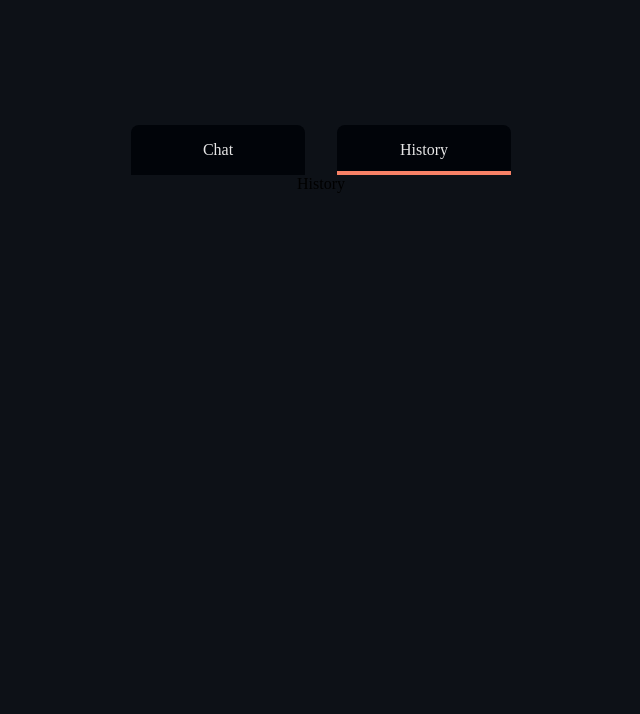
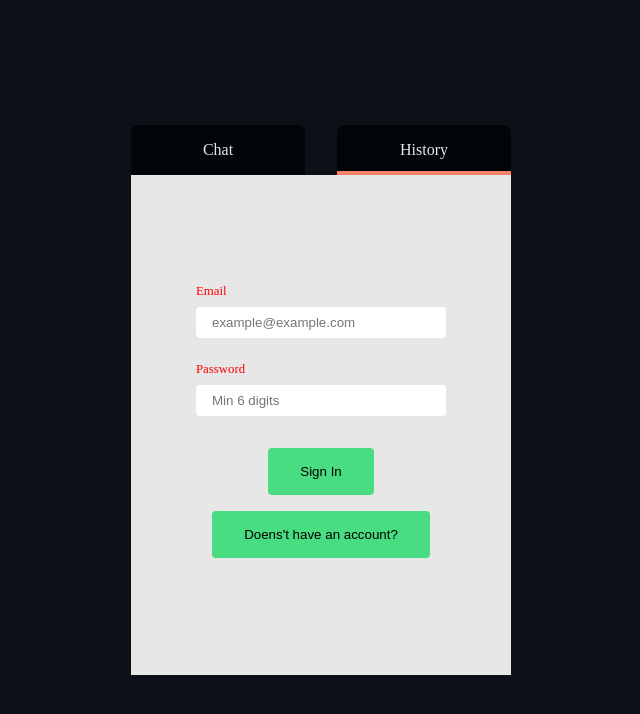
Before and after one commit to gabrielh-silvestre/ll-chatbot-front, a React (Vite) app: page / in a window 1280 px wide. Both pictures are taken after a click on the element "History". Shown: the top 714 px of the page, without its empty margins (319-959 px from the left). Built offline with nearby package versions, Linux system fonts and the light colour scheme.

Commit message:
feat: create form for user authentication
- need authenticate before access conversage History

```diff
--- a/src/App.module.css
+++ b/src/App.module.css
@@ -59,4 +59,5 @@
 
 .tab_content {
   min-height: 500px;
+  min-width: 380px;
 }
--- a/src/App.tsx
+++ b/src/App.tsx
@@ -1,6 +1,7 @@
 import { useState } from 'react';
 import styles from './App.module.css';
 import { LadingPage } from './pages/Landing';
+import { HistoryPage } from './pages/History';
 
 function App() {
   const [page, setPage] = useState(1);
@@ -23,7 +24,7 @@ function App() {
 
       <div className={styles.tab_content}>
         {page === 1 ? <LadingPage /> : null}
-        {page === 2 ? <div>History</div> : null}
+        {page === 2 ? <HistoryPage /> : null}
       </div>
     </div>
   );
--- /dev/null
+++ b/src/components/AccessForm/index.module.css
@@ -0,0 +1,42 @@
+.form_container {
+  display: flex;
+  flex-direction: column;
+  align-items: center;
+  justify-content: center;
+
+  width: 100%;
+  height: 100%;
+}
+
+.form_label {
+  display: flex;
+  flex-direction: column;
+  justify-content: space-between;
+
+  min-width: 250px;
+
+  margin-bottom: 1rem;
+}
+
+.form_label input,
+.submit_button {
+  margin: 0.5rem 0;
+
+  border: none;
+  outline: none;
+
+  padding: 0.5rem 1rem;
+
+  border-radius: 4px;
+}
+
+.form_label span:last-of-type {
+  font-size: 0.8rem;
+  color: #ff0000;
+}
+
+.submit_button {
+  padding: 1rem 2rem;
+
+  background-color: #0bda5ab7;
+}
--- /dev/null
+++ b/src/components/AccessForm/index.tsx
@@ -0,0 +1,110 @@
+import { SubmitHandler, useForm } from 'react-hook-form';
+import { useState } from 'react';
+
+import type { IAuthGateway } from '../../gateways/auth/Auth.gateway.interface';
+
+import { useBotStore } from '../../store/botStore';
+
+import styles from './index.module.css';
+
+type SignInFormData = {
+  email: string;
+  password: string;
+  confirmPassword?: string;
+};
+
+type SignInFormProps = {
+  authGateway: IAuthGateway;
+};
+
+export function SignInForm({ authGateway }: SignInFormProps) {
+  const {
+    register,
+    handleSubmit,
+    formState: { errors },
+    getValues,
+  } = useForm<SignInFormData>({
+    mode: 'onSubmit',
+    values: { email: '', password: '', confirmPassword: '' },
+  });
+
+  const [isRegister, setIsRegister] = useState(false);
+  const { startConversation } = useBotStore();
+
+  const onSubmit: SubmitHandler<SignInFormData> = async (data) => {
+    const { email, password } = data;
+
+    if (isRegister) {
+      const newAuthor = await authGateway.signUp(email, password);
+      startConversation(newAuthor);
+
+      return;
+    }
+
+    const author = await authGateway.signIn(email, password);
+    startConversation(author);
+  };
+
+  return (
+    <form onSubmit={handleSubmit(onSubmit)} className={styles.form_container}>
+      <label htmlFor="register-email" className={styles.form_label}>
+        <span>Email</span>
+
+        <input
+          id="register-email"
+          type="email"
+          placeholder="example@example.com"
+          {...register('email', { required: true, pattern: /^\S+@\S+$/i })}
+        />
+
+        {errors.email ? <span>Insert a valid email</span> : null}
+      </label>
+
+      <label htmlFor="register-password" className={styles.form_label}>
+        <span>Password</span>
+
+        <input
+          id="register-password"
+          type="password"
+          placeholder="Min 6 digits"
+          {...register('password', { required: true, minLength: 6 })}
+        />
+
+        {errors.password ? (
+          <span>Insert a valid password: (min 8 digits)</span>
+        ) : null}
+      </label>
+
+      {isRegister ? (
+        <label htmlFor="register-password" className={styles.form_label}>
+          <span>Confirm Password</span>
+
+          <input
+            id="register-password"
+            type="password"
+            placeholder="Min 6 digits"
+            {...register('confirmPassword', {
+              required: true,
+              minLength: 6,
+              validate: (value) => value === getValues('password'),
+            })}
+          />
+
+          {errors.password ? <span>The passwords must be the same</span> : null}
+        </label>
+      ) : null}
+
+      <button className={styles.submit_button} type="submit">
+        {isRegister ? 'Register' : 'Sign In'}
+      </button>
+
+      <button
+        className={styles.submit_button}
+        type="button"
+        onClick={() => setIsRegister(!isRegister)}
+      >
+        {isRegister ? 'Already have an account?' : "Doens't have an account?"}
+      </button>
+    </form>
+  );
+}
--- /dev/null
+++ b/src/pages/History/index.module.css
@@ -0,0 +1,11 @@
+.hitory_Container {
+  display: flex;
+  flex-direction: column;
+  align-items: center;
+  justify-content: center;
+
+  width: 100%;
+  height: 100%;
+
+  background-color: #e7e7e7;
+}
--- /dev/null
+++ b/src/pages/History/index.tsx
@@ -0,0 +1,24 @@
+import { useMemo } from 'react';
+
+import { useBotStore } from '../../store/botStore';
+
+import { SignInForm } from '../../components/AccessForm';
+
+import styles from './index.module.css';
+import { AuthLocalStorageGateway } from '../../gateways/auth/AuthLocalStorage.gateway';
+
+export function HistoryPage() {
+  const { currentAuthor } = useBotStore();
+
+  const hasAuthor = useMemo(() => currentAuthor !== null, [currentAuthor]);
+
+  return (
+    <div className={styles.hitory_Container}>
+      {hasAuthor ? (
+        currentAuthor?.name
+      ) : (
+        <SignInForm authGateway={new AuthLocalStorageGateway()} />
+      )}
+    </div>
+  );
+}
--- a/src/store/botStore.ts
+++ b/src/store/botStore.ts
@@ -78,7 +78,6 @@ export const useBotStore = create<BotStore>((set) => ({
   endConversation: () => {
     set((state) => ({
       ...state,
-      currentAuthor: null,
       currentConversation: null,
     }));
   },
```
